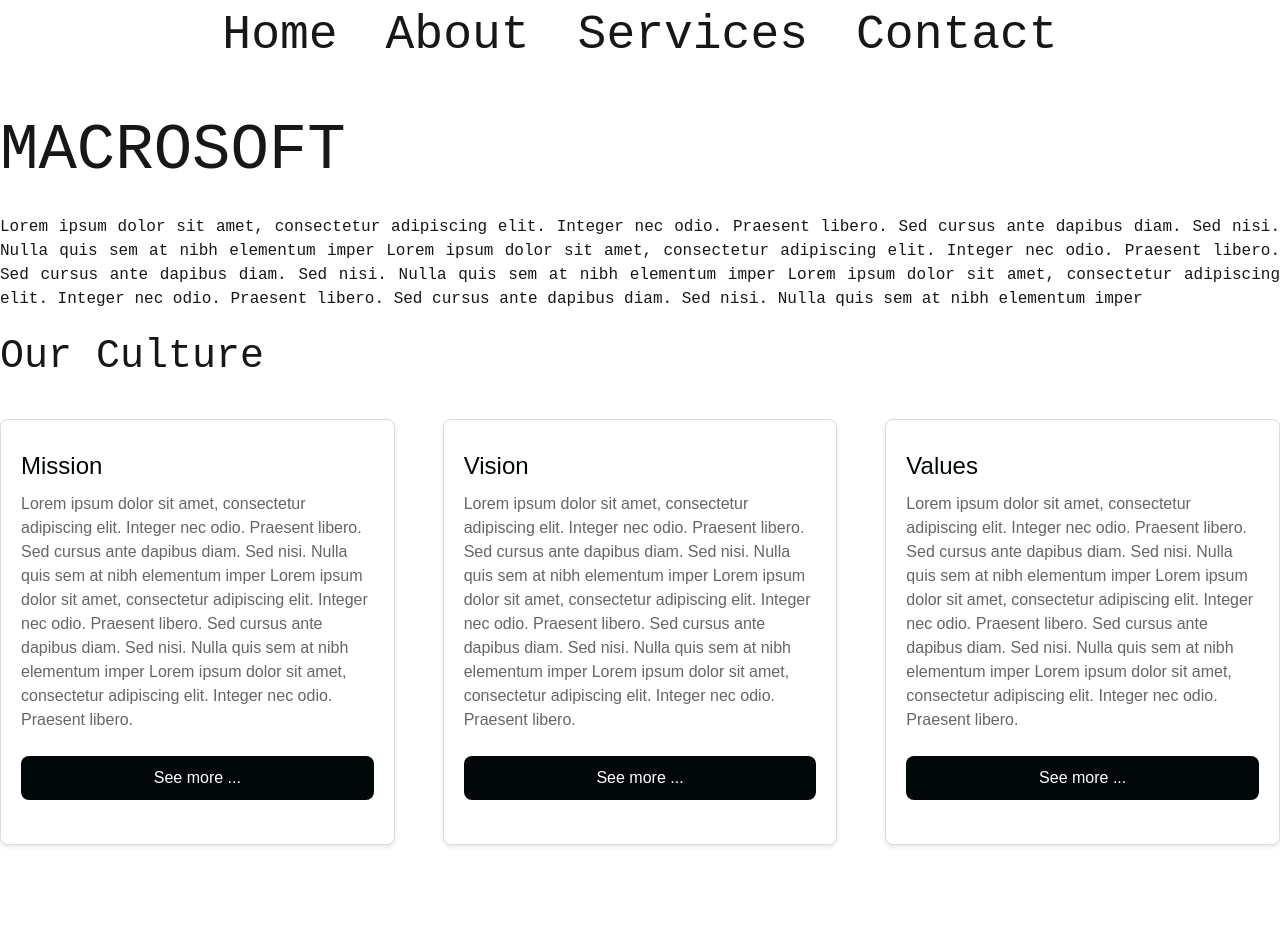
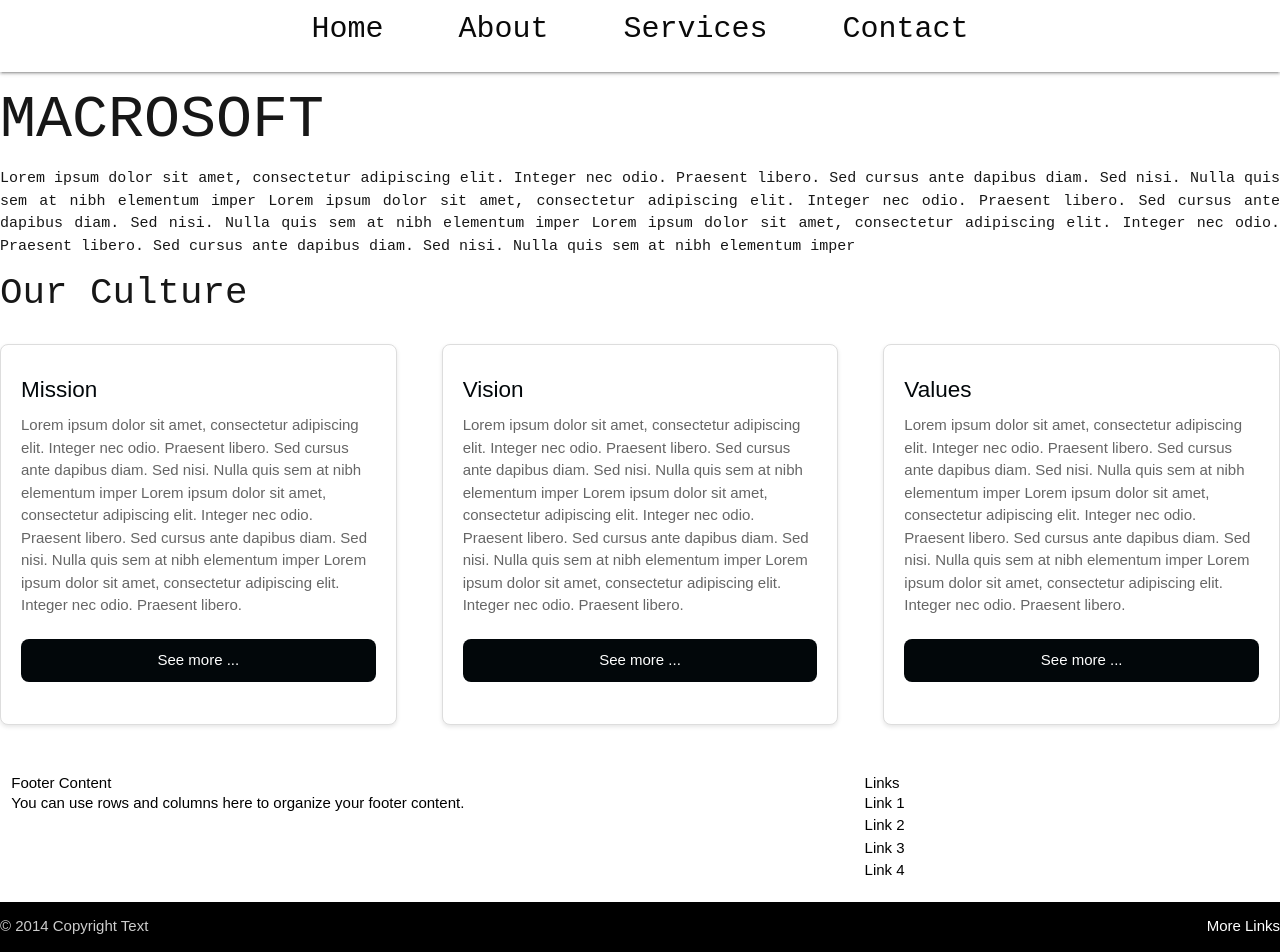
Before and after one commit to zalogarciam/css-s2-2024-sass, a Next.js app in the folder corporative-web/: page / in a window 1280 px wide. Shown: the part 33-985 px from the top of the page. Before the commit the page ends 910 px from the top, so only its background shows below. Built offline with nearby package versions, Linux system fonts and the light colour scheme.

Commit message:
Update header adn footer with materialize

```diff
--- a/corporative-web/package.json
+++ b/corporative-web/package.json
@@ -10,6 +10,7 @@
   },
   "dependencies": {
     "bootstrap": "^5.3.3",
+    "materialize-css": "^1.0.0-rc.2",
     "next": "14.2.11",
     "react": "^18",
     "react-dom": "^18",
--- /dev/null
+++ b/corporative-web/src/app/components/footer.tsx
@@ -0,0 +1,51 @@
+const Footer = () => {
+  return (
+    <footer className="page-footer">
+      <div className="container">
+        <div className="row">
+          <div className="col l6 s12">
+            <h5 className="black-text">Footer Content</h5>
+            <p className="black-text text-lighten-4">
+              You can use rows and columns here to organize your footer content.
+            </p>
+          </div>
+          <div className="col l4 offset-l2 s12">
+            <h5 className="black-text">Links</h5>
+            <ul>
+              <li>
+                <a className="black-text text-lighten-3" href="#!">
+                  Link 1
+                </a>
+              </li>
+              <li>
+                <a className="black-text text-lighten-3" href="#!">
+                  Link 2
+                </a>
+              </li>
+              <li>
+                <a className="black-text text-lighten-3" href="#!">
+                  Link 3
+                </a>
+              </li>
+              <li>
+                <a className="black-text text-lighten-3" href="#!">
+                  Link 4
+                </a>
+              </li>
+            </ul>
+          </div>
+        </div>
+      </div>
+      <div className="footer-copyright">
+        <div className="container">
+          © 2014 Copyright Text
+          <a className="white-text text-lighten-4 right" href="#!">
+            More Links
+          </a>
+        </div>
+      </div>
+    </footer>
+  );
+};
+
+export default Footer;
--- /dev/null
+++ b/corporative-web/src/app/components/header.tsx
@@ -0,0 +1,25 @@
+import styles from "@/app/styles/layout.module.scss";
+import Link from "next/link";
+
+const Header = () => {
+  return (
+    <nav>
+      <ul className={styles.navBar}>
+        <li>
+          <Link href="/">Home</Link>
+        </li>
+        <li>
+          <Link href="/about">About</Link>
+        </li>
+        <li>
+          <Link href="/services">Services</Link>
+        </li>
+        <li>
+          <Link href="/contact">Contact</Link>
+        </li>
+      </ul>
+    </nav>
+  );
+};
+
+export default Header;
--- a/corporative-web/src/app/globals.scss
+++ b/corporative-web/src/app/globals.scss
@@ -24,6 +24,30 @@ body {
   color: var(--foreground);
   background: var(--background);
   font-family: Arial, Helvetica, sans-serif;
+  display: flex;
+  min-height: 100vh;
+  flex-direction: column;
+}
+
+main {
+  flex: 1 0 auto;
+}
+
+nav {
+  background-color: white !important;
+  height: 7rem;
+}
+
+nav ul a {
+  color: #0a0a0a !important;
+  font-size: 2rem;
+}
+
+.page-footer {
+  background-color: white !important;
+}
+.page-footer .footer-copyright {
+  background-color: black !important;
 }
 
 // @layer utilities {
--- a/corporative-web/src/app/layout.tsx
+++ b/corporative-web/src/app/layout.tsx
@@ -1,8 +1,13 @@
 "use client";
 import localFont from "next/font/local";
 // import "bootstrap/dist/css/bootstrap.min.css"; // Importa solo el CSS globalmente
+import "materialize-css/dist/css/materialize.min.css";
+import "materialize-css/dist/js/materialize.min.js";
+
 import { useEffect } from "react";
 import "./globals.scss";
+import Header from "./components/header";
+import Footer from "./components/footer";
 
 const geistSans = localFont({
   src: "./fonts/GeistVF.woff",
@@ -38,7 +43,9 @@ export default function RootLayout({
       <body
         className={`${geistSans.variable} ${geistMono.variable} antialiased`}
       >
+        <Header></Header>
         {children}
+        <Footer></Footer>
       </body>
     </html>
   );
--- a/corporative-web/src/app/page.tsx
+++ b/corporative-web/src/app/page.tsx
@@ -6,22 +6,7 @@ export default function Home() {
   return (
     <div className="container mx-auto">
       <main>
-        <nav>
-          <ul className={styles.navBar}>
-            <li>
-              <Link href="/">Home</Link>
-            </li>
-            <li>
-              <Link href="/about">About</Link>
-            </li>
-            <li>
-              <Link href="/services">Services</Link>
-            </li>
-            <li>
-              <Link href="/contact">Contact</Link>
-            </li>
-          </ul>
-        </nav>
+
         <h1 className="primary-title">MACROSOFT</h1>
         <div className="primary-text">
           Lorem ipsum dolor sit amet, consectetur adipiscing elit. Integer nec
--- a/corporative-web/src/app/styles/layout.module.scss
+++ b/corporative-web/src/app/styles/layout.module.scss
@@ -7,7 +7,7 @@ $column: column;
   font-size: 3rem;
   font-family: var(--primary-font-family);
   margin: 2rem;
-}
+  }
 
 .card {
   @include flex($row);
```
Also changed, not shown: corporative-web/src/app/products/page.tsx (added), 1 other file (tests, documents, lock files or other folders).
